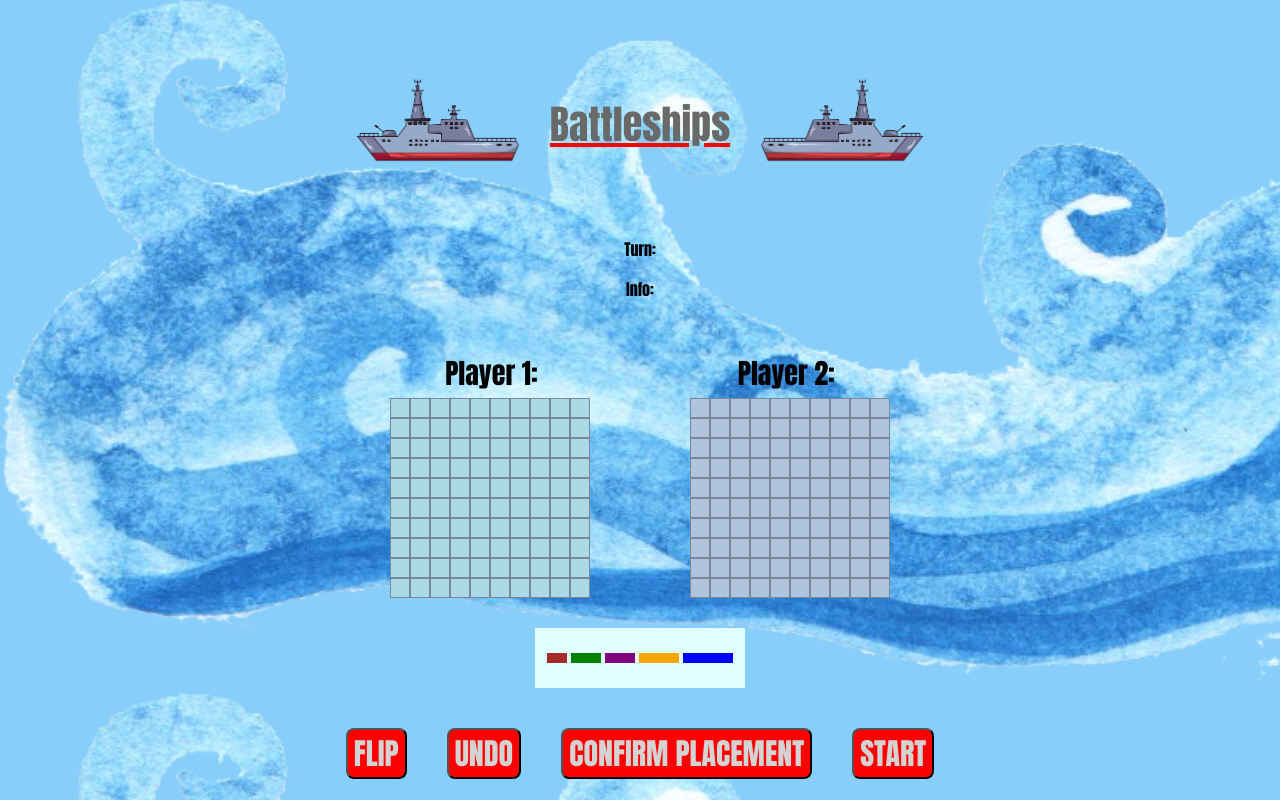
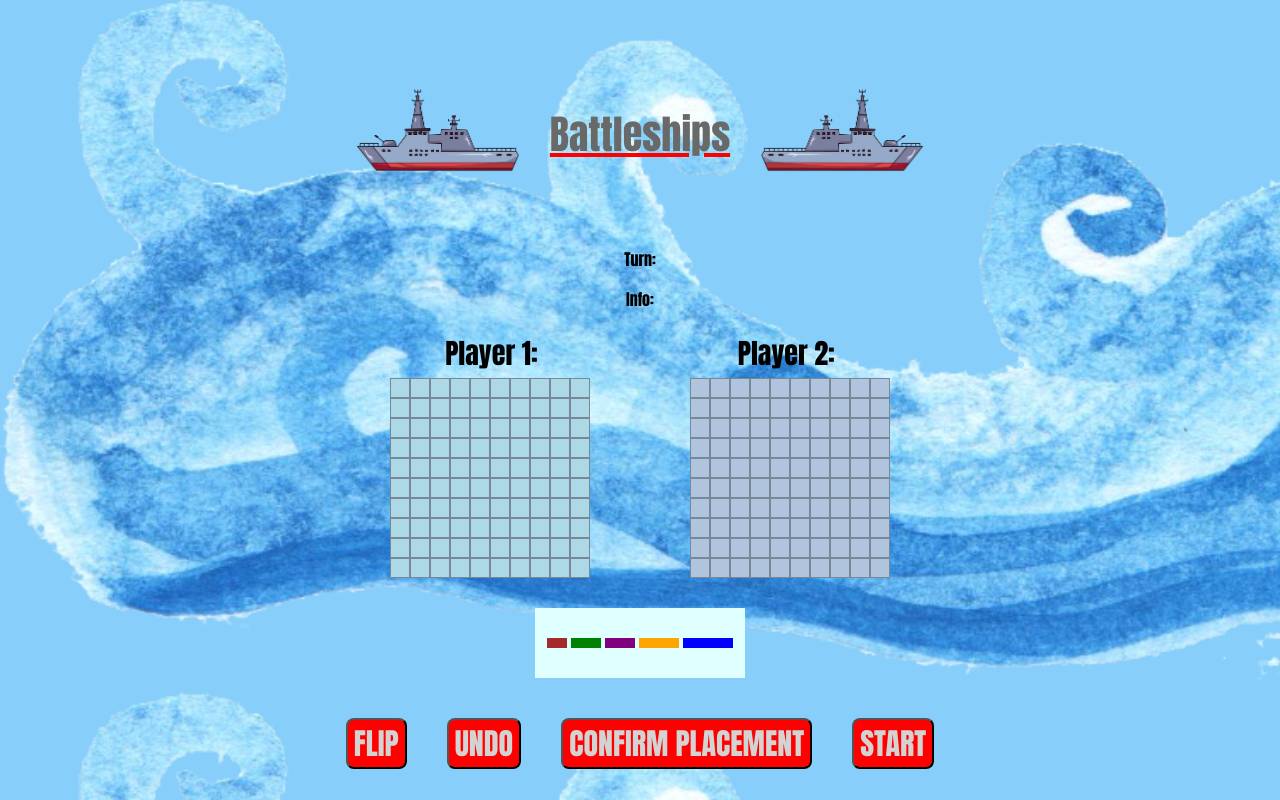
Before and after one commit to Eddj05/Battleships, a PHP site: page /player1.html in a window 1280 px wide. Run offline with PHP 8.4, Linux system fonts and the light colour scheme.

Commit message:
Made margin smaller.

```diff
--- a/css/style.css
+++ b/css/style.css
@@ -104,7 +104,7 @@ body {
     justify-content: center;
     align-items: center;
     gap: 200px;
-    margin-top: 20px;
+    margin-top: 5px;
 }
 
 .player-title h3 {
@@ -134,7 +134,7 @@ body {
 
 .option-container{
     width: 210px;
-    height: 60px;
+    height: 70px;
     margin: 30px 0;
     padding: 10px;
     background-color: lightcyan;
```
